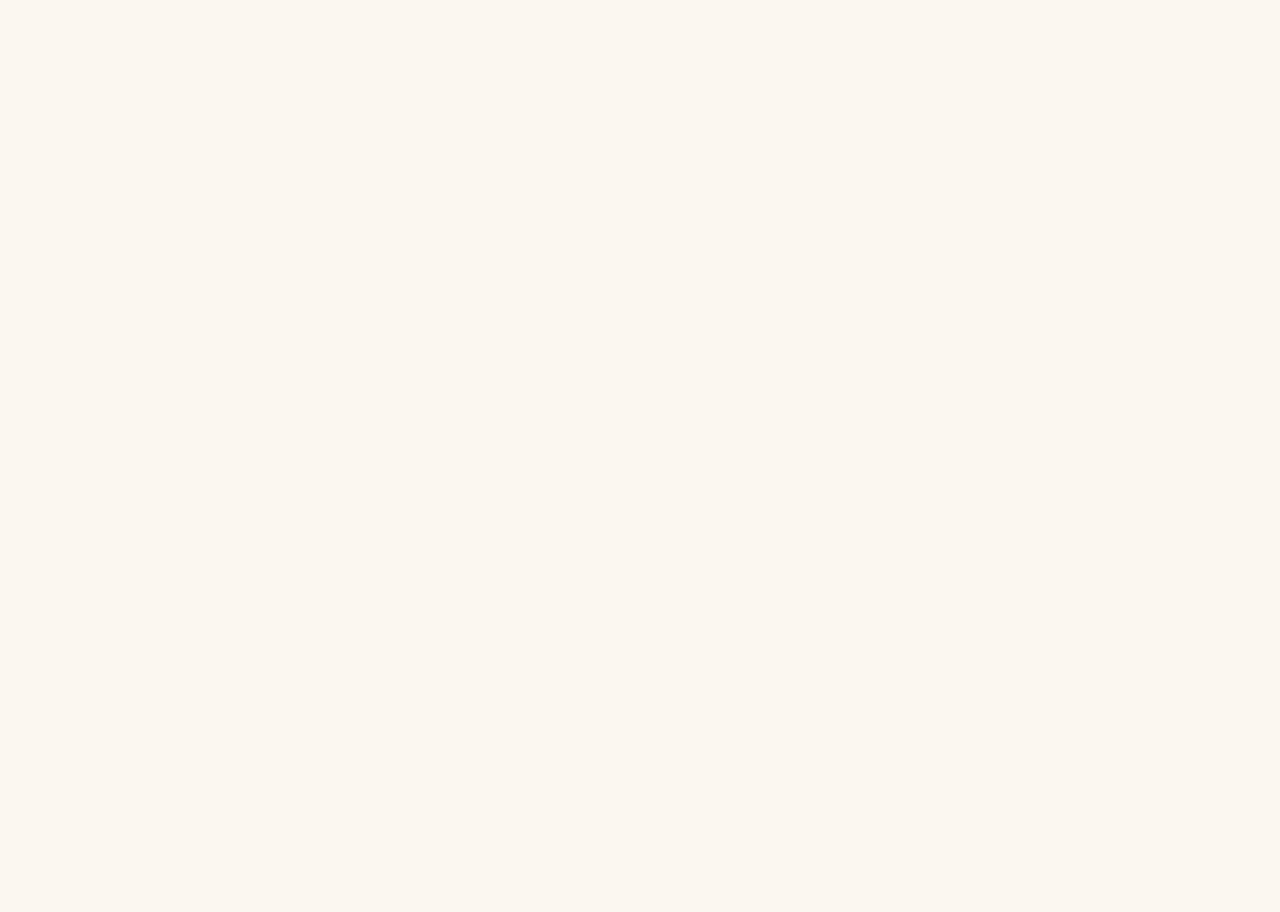
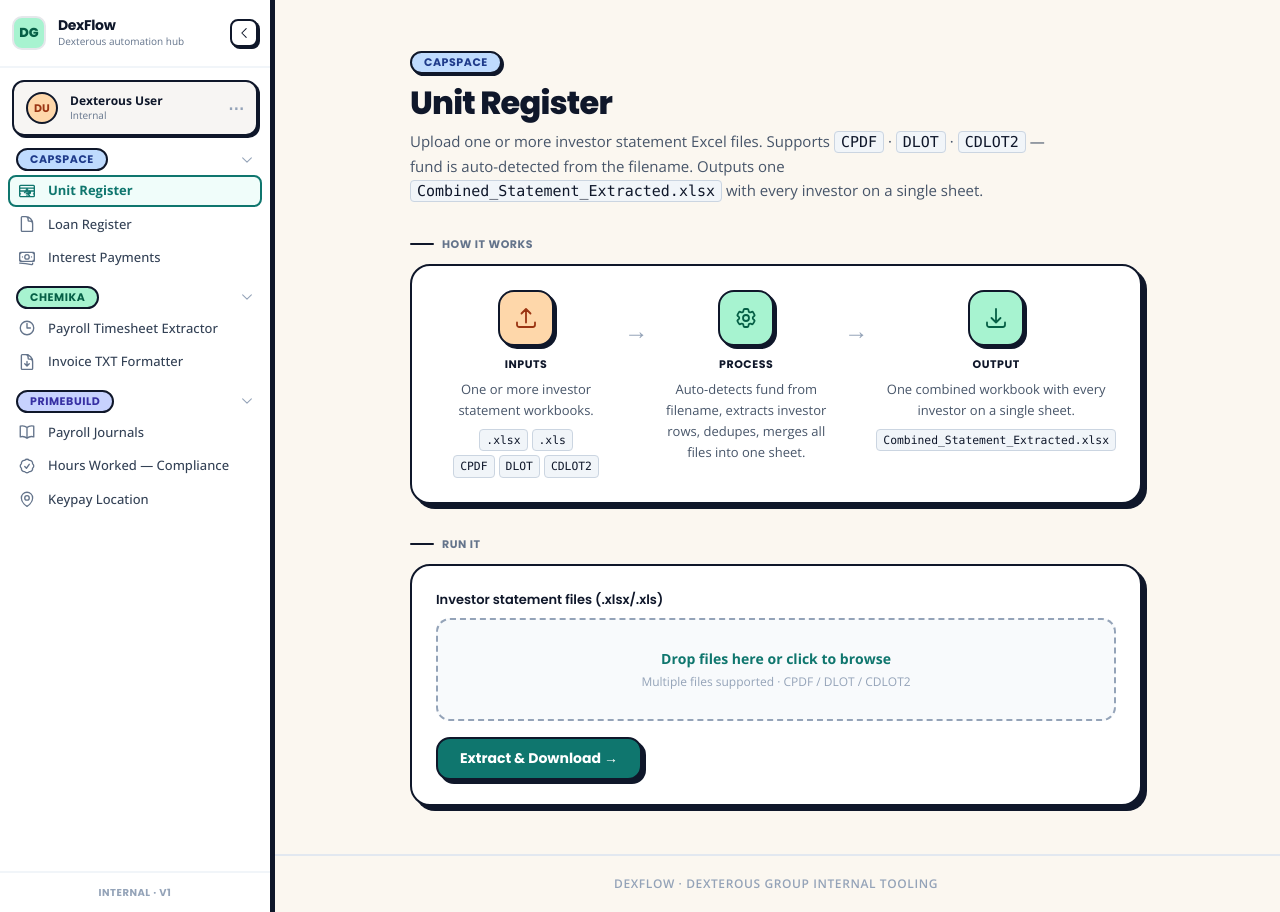
Before and after one commit to Dherick07/DexFlow, a FastAPI app: page /capspace/unit-register in a window 1280 px wide. Before the commit the page is empty. Before the commit the page ends 800 px from the top, so only its background shows below. Run offline with FastAPI, Linux system fonts and the light colour scheme; some libraries are stand-ins or nearby versions.

Commit message:
style(capspace): restyle Unit Register with chunky clay + How it works

```diff
--- a/app/templates/capspace/unit_register.html
+++ b/app/templates/capspace/unit_register.html
@@ -1,50 +1,95 @@
-{% extends "base.html" %}
+{% extends "_base_auth.html" %}
+{% import "_icons.html" as icons %}
 
 {% block title %}Capspace — Unit Register{% endblock %}
 
 {% block content %}
-<nav class="text-sm text-slate-500 mb-4">
-    <a href="/" class="hover:text-blue-600">Home</a>
-    <span class="mx-1">/</span>
-    <span>Capspace</span>
-    <span class="mx-1">/</span>
-    <span class="text-slate-700">Unit Register</span>
-</nav>
+<div class="container-780">
 
-<h1 class="text-2xl font-semibold mb-2">Unit Register</h1>
-<p class="text-slate-600 mb-6">
+  <span class="clay-chip clay-chip--sky" style="box-shadow: 2px 2px 0 #0f172a;">Capspace</span>
+  <h1 class="clay-display text-[28px] sm:text-[32px] mt-3 mb-2">Unit Register</h1>
+  <p class="text-[15px] text-slate-600 leading-relaxed max-w-[640px]">
     Upload one or more investor statement Excel files. Supports
-    <code class="bg-slate-100 px-1 rounded">CPDF</code> ·
-    <code class="bg-slate-100 px-1 rounded">DLOT</code> ·
-    <code class="bg-slate-100 px-1 rounded">CDLOT2</code> — fund is auto-detected
-    from the filename. All investors are combined into one output sheet
-    (<code class="bg-slate-100 px-1 rounded">Combined_Statement_Extracted.xlsx</code>).
+    <code>CPDF</code> · <code>DLOT</code> · <code>CDLOT2</code> — fund is auto-detected from the filename.
+    Outputs one <code>Combined_Statement_Extracted.xlsx</code> with every investor on a single sheet.
   </p>
 
   {% if error %}
-<div class="bg-red-50 border border-red-200 text-red-800 rounded-lg px-4 py-3 mb-6">
-    <strong>Error:</strong> {{ error }}
-</div>
+    <div class="clay-error mt-6"><strong>Error:</strong> {{ error }}</div>
   {% endif %}
 
-<form method="POST" enctype="multipart/form-data" class="bg-white border border-slate-200 rounded-lg p-6 space-y-5"
+  <div class="mt-8 mb-3 flex items-center gap-2 text-[11px] font-bold uppercase tracking-wider text-slate-500"
+       style="font-family: 'Poppins', sans-serif;">
+    <span class="w-6 h-0.5 bg-slate-900 rounded-full"></span>
+    How it works
+  </div>
+
+  <div class="clay-card">
+    <div class="grid grid-cols-1 sm:grid-cols-[1fr_auto_1fr_auto_1fr] gap-3 sm:gap-2 items-start text-center">
+      <div>
+        <span class="clay-tile clay-tile--peach mb-2.5">{{ icons.render("arrow-up-tray", class_="w-6 h-6") }}</span>
+        <div class="text-[11px] font-bold uppercase tracking-wider text-slate-900 mb-1.5"
+             style="font-family: 'Poppins', sans-serif;">Inputs</div>
+        <div class="text-[13px] text-slate-600 leading-relaxed">
+          One or more investor statement workbooks.
+          <div class="mt-2 flex flex-wrap gap-1 justify-center">
+            <span class="clay-code">.xlsx</span><span class="clay-code">.xls</span>
+          </div>
+          <div class="mt-1 flex flex-wrap gap-1 justify-center">
+            <span class="clay-code">CPDF</span><span class="clay-code">DLOT</span><span class="clay-code">CDLOT2</span>
+          </div>
+        </div>
+      </div>
+      <div class="hidden sm:flex items-center text-slate-400 text-2xl font-extrabold pt-6">→</div>
+      <div>
+        <span class="clay-tile clay-tile--mint mb-2.5" style="background: var(--clay-mint);">{{ icons.render("cog-6-tooth", class_="w-6 h-6") }}</span>
+        <div class="text-[11px] font-bold uppercase tracking-wider text-slate-900 mb-1.5"
+             style="font-family: 'Poppins', sans-serif;">Process</div>
+        <div class="text-[13px] text-slate-600 leading-relaxed">
+          Auto-detects fund from filename, extracts investor rows, dedupes, merges all files into one sheet.
+        </div>
+      </div>
+      <div class="hidden sm:flex items-center text-slate-400 text-2xl font-extrabold pt-6">→</div>
+      <div>
+        <span class="clay-tile clay-tile--mint mb-2.5">{{ icons.render("arrow-down-tray", class_="w-6 h-6") }}</span>
+        <div class="text-[11px] font-bold uppercase tracking-wider text-slate-900 mb-1.5"
+             style="font-family: 'Poppins', sans-serif;">Output</div>
+        <div class="text-[13px] text-slate-600 leading-relaxed">
+          One combined workbook with every investor on a single sheet.
+          <div class="mt-2 flex flex-wrap gap-1 justify-center">
+            <span class="clay-code">Combined_Statement_Extracted.xlsx</span>
+          </div>
+        </div>
+      </div>
+    </div>
+  </div>
+
+  <div class="mt-8 mb-3 flex items-center gap-2 text-[11px] font-bold uppercase tracking-wider text-slate-500"
+       style="font-family: 'Poppins', sans-serif;">
+    <span class="w-6 h-0.5 bg-slate-900 rounded-full"></span>
+    Run it
+  </div>
+
+  <form method="POST" enctype="multipart/form-data" class="clay-card"
         x-data="{ submitting: false, fileCount: 0 }" @submit="submitting = true">
-
-    <div>
-        <label class="block text-sm font-medium text-slate-700 mb-1">Investor statement files (.xlsx/.xls)</label>
+    <label class="block text-[13px] font-semibold mb-2" style="font-family: 'Poppins', sans-serif;">
+      Investor statement files (.xlsx/.xls)
+    </label>
+    <label class="clay-dropzone mb-4 block cursor-pointer">
+      <div class="font-bold" style="color: var(--brand-primary);">Drop files here or click to browse</div>
+      <div class="text-[12px] text-slate-400 mt-1">Multiple files supported · CPDF / DLOT / CDLOT2</div>
       <input type="file" name="files" accept=".xlsx,.xls" multiple required
              @change="fileCount = $event.target.files.length"
-               class="block w-full text-sm border border-slate-300 rounded-md file:bg-slate-100 file:border-0 file:px-4 file:py-2 file:mr-4 file:text-sm file:font-medium">
-        <p class="text-xs text-slate-500 mt-1" x-show="fileCount > 0" x-cloak>
+             class="sr-only">
+      <div class="text-[12px] mt-2 text-slate-600" x-show="fileCount > 0" x-cloak>
         <span x-text="fileCount"></span> file(s) selected
-        </p>
       </div>
-
-    <button type="submit"
-            :disabled="submitting"
-            class="inline-flex items-center px-4 py-2 bg-blue-600 text-white text-sm font-medium rounded-md hover:bg-blue-700 disabled:opacity-50 disabled:cursor-not-allowed">
-        <span x-show="!submitting">Extract &amp; Download</span>
+    </label>
+    <button type="submit" :disabled="submitting" class="clay-btn">
+      <span x-show="!submitting">Extract & Download →</span>
       <span x-show="submitting" x-cloak>Processing…</span>
     </button>
   </form>
+
+</div>
 {% endblock %}
```
Lines whose indentation alone changed are shown as unchanged.
